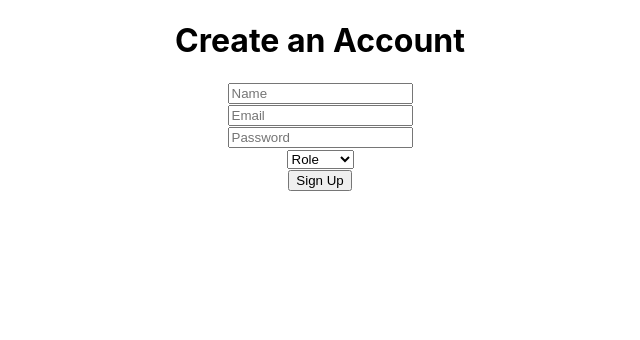
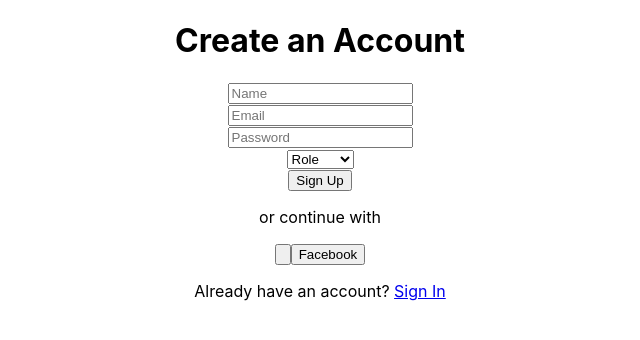
Before and after one commit to DinosaurPotato534/SkillUp, a React (Create React App) app in the folder frontend/: page / in a window 1280 px wide. Shown: the top 340 px of the page, without its empty margins (320-960 px from the left). Built offline with nearby package versions, Linux system fonts and the light colour scheme.

Commit message:
add initial styling

```diff
--- a/frontend/public/index.html
+++ b/frontend/public/index.html
@@ -15,6 +15,9 @@
       user's mobile device or desktop. See https://developers.google.com/web/fundamentals/web-app-manifest/
     -->
     <link rel="manifest" href="%PUBLIC_URL%/manifest.json" />
+    <link rel="preconnect" href="https://fonts.googleapis.com">
+  <link rel="preconnect" href="https://fonts.gstatic.com" crossorigin>
+  <link href="https://fonts.googleapis.com/css2?family=Poppins:wght@300;400;500;600;700&family=Roboto:ital,wght@0,300;0,400;0,500;0,700;1,300&family=Work+Sans:wght@200;300;400;500;600&display=swap" rel="stylesheet">
     <!--
       Notice the use of %PUBLIC_URL% in the tags above.
       It will be replaced with the URL of the `public` folder during the build.
--- /dev/null
+++ b/frontend/src/assets/styles/style.css
@@ -0,0 +1,29 @@
+*::after, ::backdrop, ::before {
+  box-sizing: border-box;
+}
+* {
+  margin: 0;
+  padding: 0;
+}
+
+/* Path: frontend/src/assets/styles/style.css */
+/* font-family: 'Poppins', sans-serif; */
+
+
+:root {
+    --form__border-radius: 0.5rem;
+    --form__border :1px solid #E0E0E0;
+    --form__border-focus: 1px solid #2196F3;
+    --mobile_header--font-size: 1.5rem;
+    --mobile_header--font-weight: 600;
+    --mobile_header--line-height: 1.5;
+    --mobile_normal--font-size: 1.5rem;
+
+
+
+}
+
+
+body {
+  font-family: 'Poppins', sans-serif;
+}
--- a/frontend/src/components/SignUp.js
+++ b/frontend/src/components/SignUp.js
@@ -15,7 +15,7 @@ export default function SignUp() {
 
   return (
     <div>
-        <h1>Create an Account</h1>
+        <h1 className='form__head--text'>Create an Account</h1>
         <Formik
             initialValues={initialValues}
             validationSchema={ValidationSchema}
@@ -49,6 +49,12 @@ export default function SignUp() {
                 </div>
 
                 <button type='submit'>Sign Up</button>
+                <div><p>or continue with </p></div>
+                <div className="form__field">
+                    <button type='button'><img></img></button>
+                    <button type='button'>Facebook</button>
+                </div>
+                <p>Already have an account? <a href="#">Sign In</a></p>
             </Form>
         </Formik>
 
```
